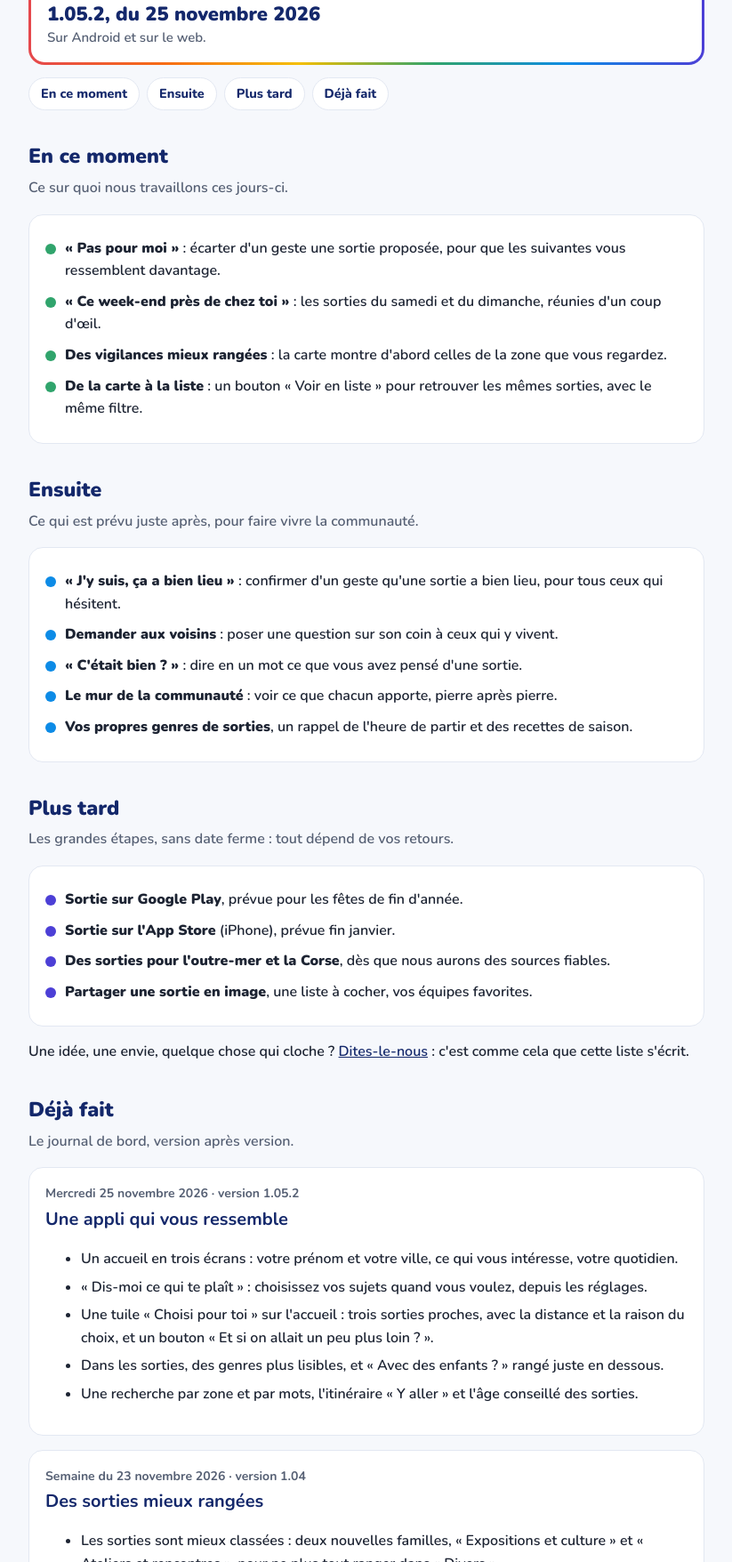
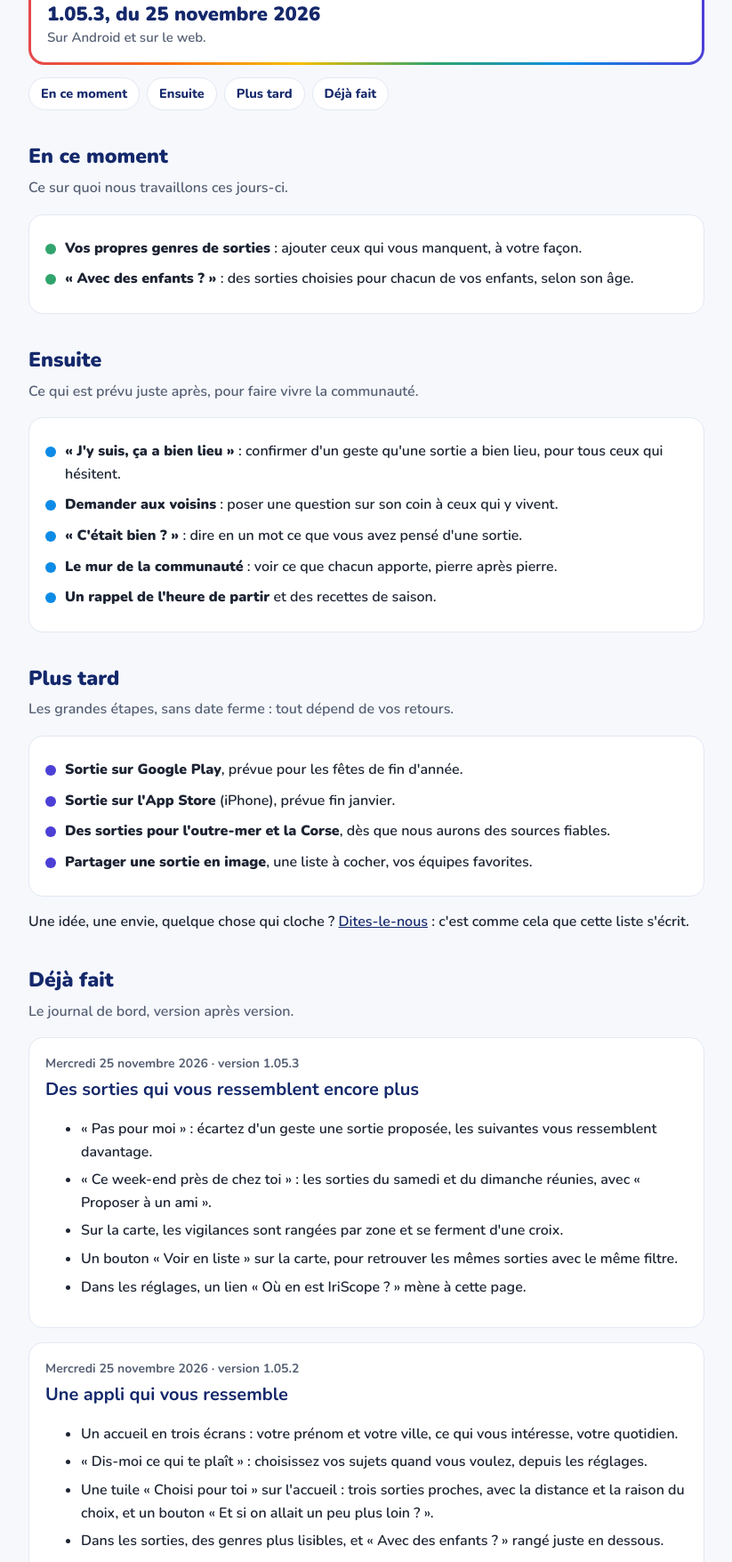
Before and after one commit to Hfoury/Iriscope-site, a plain HTML site: page journal/index.html in a window 1280 px wide. Shown: the part 234-1990 px from the top of the page at 89% size, without its empty margins (228-1051 px from the left). Drawn offline with Linux system fonts and the light colour scheme.

Commit message:
Où en est IriScope : version du 25 novembre (1.05.3)
Co-Authored-By: Claude Fable 5.2 <noreply@anthropic.com>
Claude-Session: https://claude.ai/code/session_01U4FnNkUUq2wdax5161pEGH

```diff
--- a/journal/index.html
+++ b/journal/index.html
@@ -30,16 +30,14 @@ h2.t{font-size:23px;font-weight:900;margin:34px 0 4px}.lead{color:var(--muted);m
 <p><a href="/">← Retour à l'accueil</a></p>
 <h1>Où en est <span class="iri">Iri<span>S</span>cope</span> ?</h1>
 <p>La version en cours, ce qui se prépare et ce qui a déjà changé grâce aux retours de la communauté <span class="iri">Iri<span>S</span>cope</span>.</p>
-<div class="now"><small>Version en cours</small><b>1.05.2, du 25 novembre 2026</b><span>Sur Android et sur le web.</span></div>
+<div class="now"><small>Version en cours</small><b>1.05.3, du 25 novembre 2026</b><span>Sur Android et sur le web.</span></div>
 <ul class="sommaire"><li><a href="#suite">En ce moment</a></li><li><a href="#ensuite">Ensuite</a></li><li><a href="#plus-tard">Plus tard</a></li><li><a href="#fait">Déjà fait</a></li></ul>
 
 <h2 class="t" id="suite">En ce moment</h2>
 <p class="lead">Ce sur quoi nous travaillons ces jours-ci.</p>
 <article><ul class="todo" style="--c:#30A46C">
-<li><span><b>« Pas pour moi »</b> : écarter d'un geste une sortie proposée, pour que les suivantes vous ressemblent davantage.</span></li>
-<li><span><b>« Ce week-end près de chez toi »</b> : les sorties du samedi et du dimanche, réunies d'un coup d'œil.</span></li>
-<li><span><b>Des vigilances mieux rangées</b> : la carte montre d'abord celles de la zone que vous regardez.</span></li>
-<li><span><b>De la carte à la liste</b> : un bouton « Voir en liste » pour retrouver les mêmes sorties, avec le même filtre.</span></li>
+<li><span><b>Vos propres genres de sorties</b> : ajouter ceux qui vous manquent, à votre façon.</span></li>
+<li><span><b>« Avec des enfants ? »</b> : des sorties choisies pour chacun de vos enfants, selon son âge.</span></li>
 </ul></article>
 
 <h2 class="t" id="ensuite">Ensuite</h2>
@@ -49,7 +47,7 @@ h2.t{font-size:23px;font-weight:900;margin:34px 0 4px}.lead{color:var(--muted);m
 <li><span><b>Demander aux voisins</b> : poser une question sur son coin à ceux qui y vivent.</span></li>
 <li><span><b>« C'était bien ? »</b> : dire en un mot ce que vous avez pensé d'une sortie.</span></li>
 <li><span><b>Le mur de la communauté</b> : voir ce que chacun apporte, pierre après pierre.</span></li>
-<li><span><b>Vos propres genres de sorties</b>, un rappel de l'heure de partir et des recettes de saison.</span></li>
+<li><span><b>Un rappel de l'heure de partir</b> et des recettes de saison.</span></li>
 </ul></article>
 
 <h2 class="t" id="plus-tard">Plus tard</h2>
@@ -64,6 +62,17 @@ h2.t{font-size:23px;font-weight:900;margin:34px 0 4px}.lead{color:var(--muted);m
 
 <h2 class="t" id="fait">Déjà fait</h2>
 <p class="lead">Le journal de bord, version après version.</p>
+<article>
+<time datetime="2026-11-25">Mercredi 25 novembre 2026 · version 1.05.3</time>
+<h2>Des sorties qui vous ressemblent encore plus</h2>
+<ul>
+<li>« Pas pour moi » : écartez d'un geste une sortie proposée, les suivantes vous ressemblent davantage.</li>
+<li>« Ce week-end près de chez toi » : les sorties du samedi et du dimanche réunies, avec « Proposer à un ami ».</li>
+<li>Sur la carte, les vigilances sont rangées par zone et se ferment d'une croix.</li>
+<li>Un bouton « Voir en liste » sur la carte, pour retrouver les mêmes sorties avec le même filtre.</li>
+<li>Dans les réglages, un lien « Où en est IriScope ? » mène à cette page.</li>
+</ul>
+</article>
 <article>
 <time datetime="2026-11-25">Mercredi 25 novembre 2026 · version 1.05.2</time>
 <h2>Une appli qui vous ressemble</h2>
```
Also changed, not shown: index.html (+1 -1 lines).
